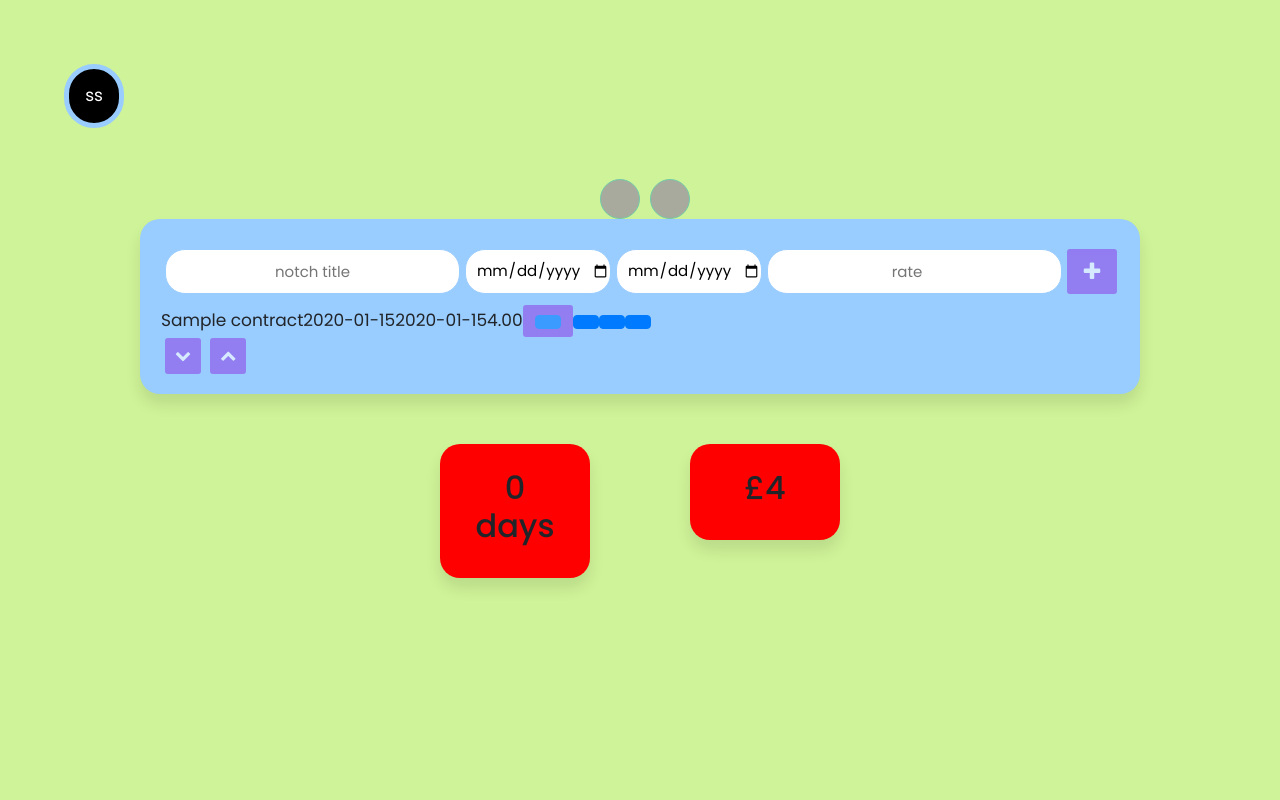
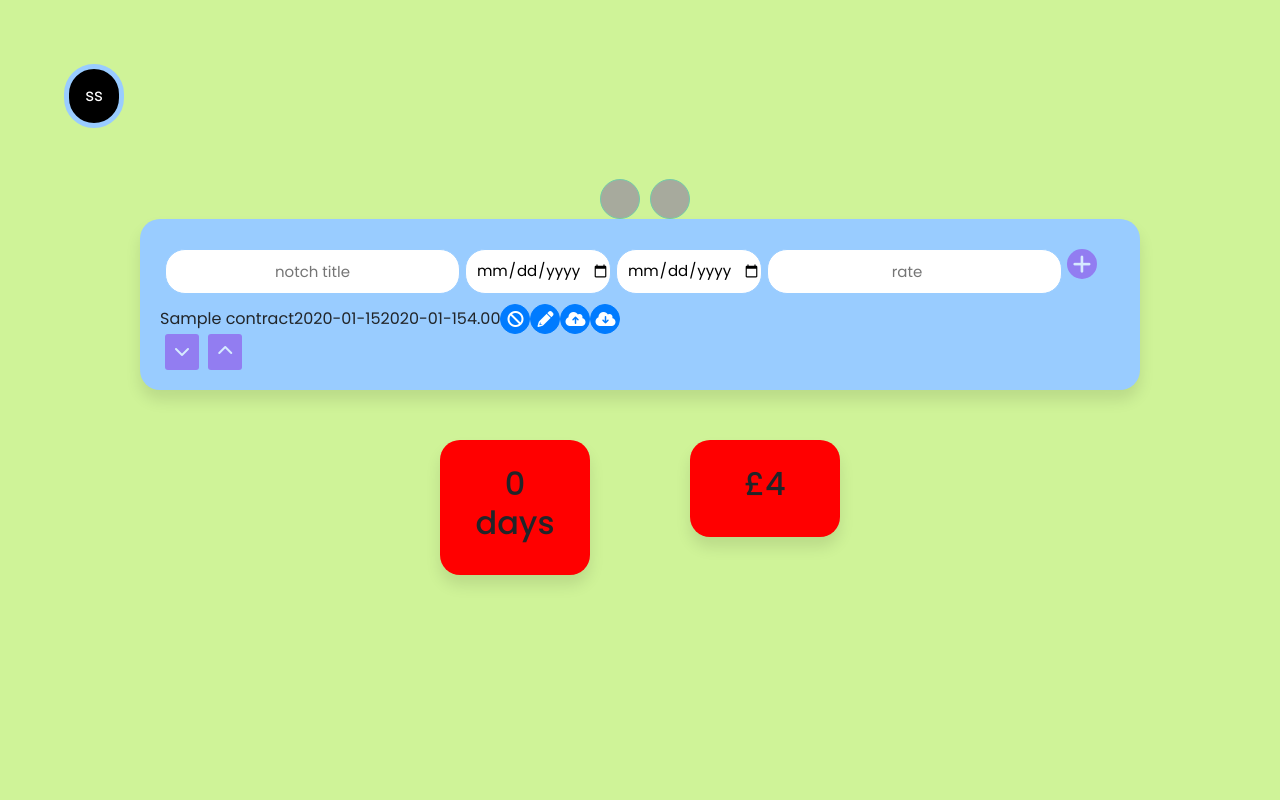
Before and after one commit to EireSmith/notch, a Flask app: page / in a window 1280 px wide. Run offline with Flask 2, Linux system fonts and the light colour scheme; a user stored in the database is signed in; tables that the repository leaves empty hold one stand-in row (values such as "Sample post"); some libraries are stand-ins or nearby versions.

Commit message:
modified:   website/__pycache__/models.cpython-39.pyc 	modified:   website/__pycache__/views.cpython-39.pyc 	modified:   website/models.py 	modified:   website/static/css/style.css 	modified:   website/static/js/script.js 	modified:   website/templates/base.html 	modified:   website/templates/index.html 	modified:   website/templates/upload.html 	modified:   website/views.py

```diff
--- a/website/models.py
+++ b/website/models.py
@@ -23,6 +23,7 @@ class Contract(db.Model):
   user_id = db.Column(db.Integer, db.ForeignKey('user.id'))
   invoice = db.relationship("Invoice", cascade="all,delete", back_populates="contract", uselist=False)
 
+
 class Invoice(db.Model):
   id = db.Column(db.Integer, primary_key=True)
   filename = db.Column(db.String(255))
@@ -36,3 +37,10 @@ class Invoice(db.Model):
         invoices = db.session.query(Contract.job_title, Contract.id, Invoice.filename).select_from(Invoice).join(Contract).join(User).filter(User.id == id).all()
 
         return invoices
+
+  # Get List of Contract IDs which contain an Invoice
+  def get_user_invoiced_contracts(id):
+
+      invoice_contract_ids = db.session.query(Invoice.contract_id).join(Contract).filter(Contract.user_id == id).all()
+      invoice_contract_ids = [item for i in invoice_contract_ids for item in i]
+      return invoice_contract_ids
--- a/website/static/css/style.css
+++ b/website/static/css/style.css
@@ -224,9 +224,9 @@ float: left;
   border-color: #ccffcc;
 }
 
-.inputField button, #delete_btn{
-  width: 50px;
-  height: 100%;
+.inputField button, .delete_btn{
+  width: 30px;
+  height: 30px;
   border: none;
   color: #fff;
   margin-left: 5px;
@@ -234,7 +234,7 @@ float: left;
   outline: none;
   background: #8E49E8;
   cursor: pointer;
-  border-radius: 3px;
+  border-radius: 15px;
   opacity: 0.6;
   transition: all 0.3s ease;
 }
@@ -350,6 +350,28 @@ ul{
 }
 
 
+  .notch_view a {
+    height: 30px;
+    width: 30px;
+    display: flex;
+    align-items: center;
+    text-align: center;
+    justify-content: center;
+    position: relative;
+    border-radius: 15px!important;
+  }
+
+
+
+
+
+
+
+
+
+
+
+
 
 .wrapper .footer{
   display: flex;
--- a/website/static/js/script.js
+++ b/website/static/js/script.js
@@ -57,3 +57,8 @@ function updateContract(contract_id) {
     end: endInput, pay: payInput})
 }).then((_res)=> {window.location.href = "/"})
 };
+
+function filesize(file){
+
+  document.cookie = `filesize=${file.files[0].size}`;
+}
--- a/website/templates/base.html
+++ b/website/templates/base.html
@@ -5,10 +5,8 @@
         <title>{% block title %}title{% endblock %}</title>
         <link rel="stylesheet" href="{{ url_for('static', filename='css/style.css') }}">
         <link rel="stylesheet" href="https://cdn.jsdelivr.net/npm/bootstrap@4.6.1/dist/css/bootstrap.min.css" integrity="sha384-zCbKRCUGaJDkqS1kPbPd7TveP5iyJE0EjAuZQTgFLD2ylzuqKfdKlfG/eSrtxUkn" crossorigin="anonymous">
-        <link
-            rel="stylesheet"
-            href="https://stackpath.bootstrapcdn.com/font-awesome/4.7.0/css/font-awesome.min.css"
-            crossorigin="anonymous" />
+        <link rel="stylesheet" href="https://cdnjs.cloudflare.com/ajax/libs/font-awesome/6.0.0-beta2/css/all.min.css" integrity="sha512-YWzhKL2whUzgiheMoBFwW8CKV4qpHQAEuvilg9FAn5VJUDwKZZxkJNuGM4XkWuk94WCrrwslk8yWNGmY1EduTA==" crossorigin="anonymous" referrerpolicy="no-referrer" />
+
     </head>
     <body>
 
--- a/website/templates/index.html
+++ b/website/templates/index.html
@@ -1,4 +1,5 @@
  {% extends "base.html" %}
+
  {% block title %}{{ first_name|lower|trim }}'s notches{% endblock %}
  {% block home_nav %}
  <div class="nav">
@@ -9,7 +10,7 @@
 </div>
  {% endblock %}
  {% block content %}
-    <div id="home">
+    <div id="home" >
         <form class="inputField" method="POST">
             <input style="font-size: 15px" name ="job" id="job" type="text" placeholder="notch title">
             <input style="font-size: 15px"  name ="start"id="start" type="date" placeholder="start">
@@ -21,15 +22,19 @@
             <table id='table' >
                 <tbody id="table_body">
                     {% for contract in contract_query |sort(attribute='date_start') %}
-                    <tr class="notch_field">
-                        <td >{{contract.job_title}}</td>
-                        <td >{{contract.date_start}}</td>
-                        <td >{{contract.date_end}}</td>
-                        <td >{{contract.pay_rate}}</td>
-                        <td id="delete_btn"><a class="btn btn-primary submitSignUp" onClick="deleteContract({{contract.id}})"></a></td>
-                        <td id="update_btn"><a class="btn btn-primary submitSignUp" onClick="updateContract({{contract.id}})"></a></td>
-                        <td id="invoice_upload_btn"><a href="/upload?id={{contract.id}}" class="btn btn-primary submitSignUp"></a></td>
-                        <td id="invoice_download_btn"><a href= "{{ url_for('views.download_invoice', id= contract.id) }}" class="btn btn-primary submitSignUp"></a></td>
+                    <tr class="notch_view">
+                        <td class="job_title">{{contract.job_title}}</td>
+                        <td class="date_start">{{contract.date_start}}</td>
+                        <td class="date_end">{{contract.date_end}}</td>
+                        <td class="pay_rate">{{contract.pay_rate}}</td>
+                        <td><a class="btn btn-primary submitSignUp" onClick="deleteContract({{contract.id}})"><i class="fa fa-ban"></i></a></td>
+                        <td><a class="btn btn-primary submitSignUp" onClick="updateContract({{contract.id}})"><i class="fa fa-pencil"></i></a></td>
+                        <td><a href="/upload?id={{contract.id}}" class="btn btn-primary submitSignUp"><i class="fa-solid fa-cloud-arrow-up"></i></a></td>
+                        {% if contract.id in invoiced_contracts%}
+                            <td><a href= "{{ url_for('views.download_invoice', id= contract.id) }}" class="btn btn-primary submitSignUp"><i class="fa-solid fa-cloud-arrow-down" ></i></a></td>
+                        {% else %}
+                            <td style="opacity: 50%;"><a href= "{{ url_for('views.download_invoice', id= contract.id) }}" class="btn btn-primary submitSignUp" style="background-color: red;pointer-events: none;"><i class="fa-solid fa-cloud-arrow-down" ></i></a></td>
+                        {% endif %}
                     </tr>
 
                     {% endfor %}
--- a/website/templates/upload.html
+++ b/website/templates/upload.html
@@ -2,7 +2,7 @@
 {% block title %}invoice upload{% endblock %}
 {% block content %}
     <form id="file_form" method="POST" enctype="multipart/form-data">
-        <input id="file_input" type="file" name="file">
+        <input oninput="filesize(this)" id="file_input" type="file" name="file">
         <input name="submit" type="submit" value="Upload">
     </form>
 {% endblock %}
--- a/website/views.py
+++ b/website/views.py
@@ -7,8 +7,34 @@ from . import db
 import datetime
 import json
 from .averages import average_days, average_pay
+from werkzeug.utils import secure_filename
 
 views = Blueprint('views', __name__)
+allowed_file_ext = ["DOC", "DOX", "PDF", "JPEG", "JPG","PNG", "XLSX", "XLS"]
+max_filesize = 1000000
+
+def allowed_file(filename):
+  if not "." in filename:
+    return False
+
+  # split on "." and get the extension element on the right.
+  ext = filename.rsplit(".", 1)[1]
+
+  if ext.upper() in allowed_file_ext:
+    return True
+  else:
+    return False
+
+
+
+def allowed_filesize(filesize):
+
+  if int(filesize) > max_filesize:
+    return False
+  else:
+    return True
+
+
 
 
 @views.route('/', methods=['GET', 'POST'])
@@ -20,12 +46,11 @@ def index():
 
   #get data from current user
   curr_user = current_user.id
+  # CHECKING IF INVOICE EXISTS
 
-
+  # GETTING DATA FOR AVERAGE DAY/PAY
   contract_query = Contract.query.filter(Contract.user_id == curr_user).all()
 
-
-  # GETTING DATA FOR AVERAGE DAY/PAY
   #populate date lists with string values
   for s in contract_query:
     s = str(s.date_start)
@@ -70,11 +95,12 @@ def index():
         flash('notch added', category='success')
         return redirect(url_for("views.index"))
 
-
+  # GET INVOICED CONTRACTS TO CHANGE DOWNLAOD BUTTON STYLE
+  invoiced_contracts = Invoice.get_user_invoiced_contracts(curr_user)
   first_name= current_user.first_name
   first_name_init =list(first_name)[0]
   family_name_init = list(current_user.family_name)[0]
-  return render_template("index.html", contract_query = contract_query, user = current_user, first_name = first_name, first_name_init = first_name_init, family_name_init = family_name_init, average_days = int_average_days, average_pay = int_average_pay)
+  return render_template("index.html", invoiced_contracts = invoiced_contracts, contract_query = contract_query, user = current_user, first_name = first_name, first_name_init = first_name_init, family_name_init = family_name_init, average_days = int_average_days, average_pay = int_average_pay)
 
 
 
@@ -145,24 +171,45 @@ def update_contract():
 @login_required
 def upload_invoice():
   if request.method == 'POST':
+
+      if not allowed_filesize(request.cookies.get("filesize")):
+        flash('file must be less than 1mb', category="error")
+        return redirect(url_for("views.index"))
+
+
+      #  takes file from submit form
+      file = request.files["file"]
      # takes in contract_id  from URL
       contract_id = request.args.get('id')
       user_contracts = Contract.query.with_entities(Contract.id).filter(Contract.user_id == current_user.id).all()
+
       permission = False
       for u in user_contracts:
         if int(contract_id) in u:
           permission = True
 
+      if  permission == False:
+        flash('access denied', category="error")
+        return redirect(url_for("views.index"))
+
       exists = Invoice.query.filter(Invoice.contract_id == contract_id).first() #checking if invoice exists
-      if exists or permission == False:
+      if exists:
         flash('invoice already attached', category="error")
+        return redirect(url_for("views.index"))
+
+      if not allowed_file(file.filename):
+        flash('image extension not allowed', category="error")
+        return redirect(url_for("views.index"))
+
       else:
-        #  takes file from submit form
-        file = request.files["file"]
+        filename = secure_filename(file.filename)
         # adds invoice to database
-        invoice = Invoice(filename=file.filename, invoice_data = file.read(), contract_id = contract_id)
+        invoice = Invoice(filename=filename, invoice_data = file.read(), contract_id = contract_id)
         db.session.add(invoice)
         db.session.commit()
+        flash('file upload successful', category="success")
+
+
         return redirect(url_for("views.index"))
   return render_template("upload.html", user = current_user)
 
@@ -191,15 +238,5 @@ def invoices():
   family_name_init = list(current_user.family_name)[0]
   # call function from models.py to get user invoices
   invoice_data = Invoice.get_user_invoice(current_user.id)
-  print(invoice_data)
+  # print(invoice_data)
   return render_template("invoices.html", invoices = invoice_data, user = current_user, first_name = first_name, first_name_init = first_name_init, family_name_init = family_name_init)
-
-#error pages
-#invalid URL
-@views.errorhandler(404)
-def page_not_found(e):
-  return render_template("error_pages/404.html"), 404
-
-@views.errorhandler(500)
-def page_not_found(e):
-  return render_template("error_pages/500.html"), 500
```
